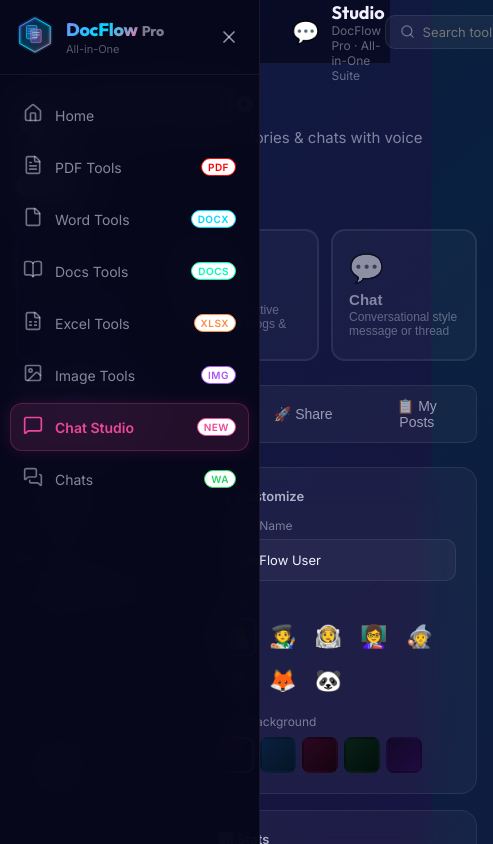
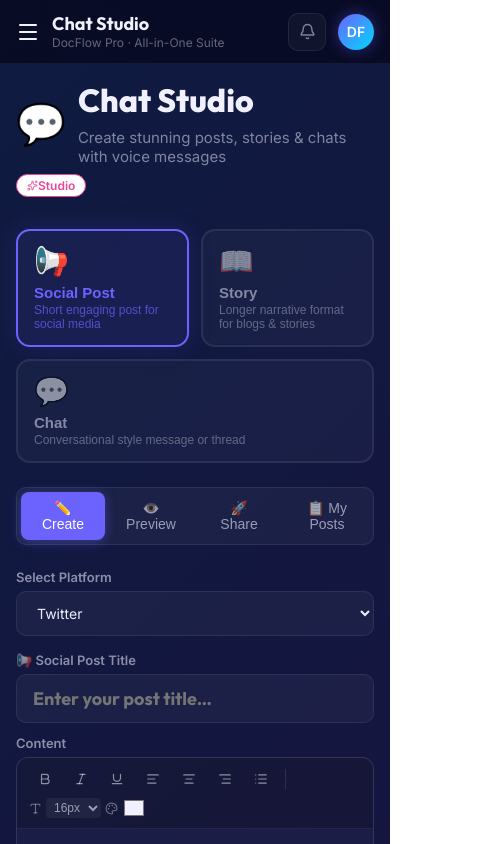
Before and after one commit to Prap1/Doc-Flow, a React (Vite) app: page /chat in a window 390 px wide. Shown: the top 844 px of the page, 493 px wide, since content can reach past the window. Built offline with nearby package versions, Linux system fonts and the light colour scheme.

Commit message:
'updated'

```diff
--- a/src/App.jsx
+++ b/src/App.jsx
@@ -1,5 +1,6 @@
 import { BrowserRouter, Routes, Route, useLocation } from 'react-router-dom';
 import { AnimatePresence } from 'framer-motion';
+import { useState } from 'react';
 import Sidebar from './components/Sidebar';
 import Header from './components/Header';
 import { Toaster } from './components/Toast';
@@ -33,6 +34,8 @@
 }
 
 export default function App() {
+  const [mobileSidebarOpen, setMobileSidebarOpen] = useState(false);
+
   return (
     <BrowserRouter>
       <Routes>
@@ -41,9 +44,9 @@
         {/* All other pages use the main layout */}
         <Route path="/*" element={
           <div className="app-layout">
-            <Sidebar />
+            <Sidebar mobileOpen={mobileSidebarOpen} setMobileOpen={setMobileSidebarOpen} />
             <div className="main-content">
-              <Header />
+              <Header onMenuClick={() => setMobileSidebarOpen(true)} />
               <AppRoutes />
             </div>
             <Toaster />
--- a/src/components/Header.jsx
+++ b/src/components/Header.jsx
@@ -1,6 +1,6 @@
 import { useLocation } from 'react-router-dom';
 import { motion } from 'framer-motion';
-import { Bell, Search, Sparkles } from 'lucide-react';
+import { Bell, Search, Sparkles, Menu } from 'lucide-react';
 
 const titles = {
   '/':      { label: 'Dashboard',    emoji: '🏠' },
@@ -12,24 +12,20 @@
   '/chat':  { label: 'Chat Studio',  emoji: '💬' },
 };
 
-export default function Header() {
+export default function Header({ onMenuClick }) {
   const { pathname } = useLocation();
   const info = titles[pathname] || { label: 'DocFlow Pro', emoji: '✨' };
 
   return (
     <motion.header
+      className="header"
       initial={{ y: -20, opacity: 0 }} animate={{ y: 0, opacity: 1 }}
-      style={{
-        position: 'fixed', top: 0, left: 260, right: 0, height: 64, zIndex: 90,
-        display: 'flex', alignItems: 'center', justifyContent: 'space-between',
-        padding: '0 32px',
-        background: 'rgba(7,7,26,0.7)',
-        borderBottom: '1px solid rgba(255,255,255,0.06)',
-        backdropFilter: 'blur(24px)',
-      }}
     >
       <div style={{ display: 'flex', alignItems: 'center', gap: 12 }}>
-        <span style={{ fontSize: 22 }}>{info.emoji}</span>
+        <button className="mobile-menu-btn" onClick={onMenuClick}>
+          <Menu size={24} />
+        </button>
+        <span style={{ fontSize: 22 }} className="header-emoji">{info.emoji}</span>
         <div>
           <h2 style={{ fontFamily: 'Outfit, sans-serif', fontWeight: 700, fontSize: 18, lineHeight: 1.2 }}>{info.label}</h2>
           <p style={{ fontSize: 12, color: 'rgba(240,240,255,0.4)' }}>DocFlow Pro · All-in-One Suite</p>
@@ -38,7 +34,7 @@
 
       <div style={{ display: 'flex', alignItems: 'center', gap: 12 }}>
         {/* Search */}
-        <div style={{
+        <div className="header-search" style={{
           display: 'flex', alignItems: 'center', gap: 8,
           background: 'rgba(255,255,255,0.05)', border: '1px solid rgba(255,255,255,0.08)',
           borderRadius: 10, padding: '8px 14px',
@@ -46,12 +42,12 @@
           <Search size={15} color="rgba(240,240,255,0.4)" />
           <input
             placeholder="Search tools..."
-            style={{ background: 'none', border: 'none', outline: 'none', color: 'rgba(240,240,255,0.7)', fontSize: 13, width: 140, fontFamily: 'inherit' }}
+            style={{ background: 'none', border: 'none', outline: 'none', color: 'rgba(240,240,255,0.7)', fontSize: 13, width: '100%', fontFamily: 'inherit' }}
           />
         </div>
 
         {/* AI badge */}
-        <div style={{
+        <div className="header-ai-badge" style={{
           display: 'flex', alignItems: 'center', gap: 6,
           background: 'linear-gradient(135deg, rgba(108,99,255,0.2), rgba(0,217,255,0.1))',
           border: '1px solid rgba(108,99,255,0.3)', borderRadius: 99,
--- a/src/components/Sidebar.jsx
+++ b/src/components/Sidebar.jsx
@@ -18,21 +18,23 @@
   { path: '/whatsapp', icon: <MessagesSquare size={20} />, label: 'Chats', color: '#25D366', badge: 'WA' },
 ];
 
-export default function Sidebar() {
+export default function Sidebar({ mobileOpen, setMobileOpen }) {
   const [collapsed, setCollapsed] = useState(false);
 
   return (
+    <>
+      {/* Mobile overlay */}
+      {mobileOpen && (
+        <div
+          className="sidebar-overlay"
+          onClick={() => setMobileOpen(false)}
+        />
+      )}
+
       <motion.aside
+        className={`sidebar ${mobileOpen ? 'mobile-open' : ''} ${collapsed ? 'collapsed' : ''}`}
         animate={{ width: collapsed ? 72 : 260 }}
         transition={{ duration: 0.3, ease: [0.4, 0, 0.2, 1] }}
-      style={{
-        position: 'fixed', left: 0, top: 0, bottom: 0, zIndex: 100,
-        background: 'rgba(7,7,26,0.95)',
-        borderRight: '1px solid rgba(255,255,255,0.07)',
-        backdropFilter: 'blur(24px)',
-        display: 'flex', flexDirection: 'column',
-        overflow: 'hidden',
-      }}
       >
         {/* Header */}
       <div style={{ padding: '16px', display: 'flex', alignItems: 'center', justifyContent: collapsed ? 'center' : 'space-between', borderBottom: '1px solid rgba(255,255,255,0.06)', minHeight: 72 }}>
@@ -49,6 +51,7 @@
           </div>
         )}
         <motion.button
+          className="sidebar-toggle-btn"
           whileHover={{ scale: 1.1 }} whileTap={{ scale: 0.9 }}
           onClick={() => setCollapsed(!collapsed)}
           style={{
@@ -58,6 +61,12 @@
         >
           {collapsed ? <Menu size={24} /> : <X size={20} />}
         </motion.button>
+        <button
+          className="mobile-close-btn"
+          onClick={() => setMobileOpen(false)}
+        >
+          <X size={24} />
+        </button>
       </div>
 
       {/* Nav */}
@@ -68,6 +77,7 @@
             to={item.path}
             end={item.path === '/'}
             style={{ textDecoration: 'none' }}
+            onClick={() => setMobileOpen(false)}
           >
             {({ isActive }) => (
               <motion.div
@@ -122,8 +132,7 @@
           </NavLink>
         ))}
       </nav>
-
-
       </motion.aside>
+    </>
   );
 }
--- a/src/index.css
+++ b/src/index.css
@@ -40,6 +40,70 @@
   min-height: 100vh;
   display: flex;
   flex-direction: column;
+  transition: margin-left var(--transition);
+}
+
+.header {
+  position: fixed;
+  top: 0;
+  left: var(--sidebar-w);
+  right: 0;
+  height: var(--header-h);
+  z-index: 90;
+  display: flex;
+  align-items: center;
+  justify-content: space-between;
+  padding: 0 32px;
+  background: rgba(7,7,26,0.7);
+  border-bottom: 1px solid rgba(255,255,255,0.06);
+  backdrop-filter: blur(24px);
+  transition: left var(--transition);
+}
+
+.sidebar {
+  position: fixed;
+  left: 0;
+  top: 0;
+  bottom: 0;
+  z-index: 100;
+  background: rgba(7,7,26,0.95);
+  border-right: 1px solid rgba(255,255,255,0.07);
+  backdrop-filter: blur(24px);
+  display: flex;
+  flex-direction: column;
+  overflow: hidden;
+  transition: transform 0.3s ease;
+}
+
+.sidebar.collapsed {
+  --sidebar-w: 72px;
+}
+
+.sidebar-overlay {
+  position: fixed;
+  inset: 0;
+  background: rgba(0,0,0,0.5);
+  backdrop-filter: blur(4px);
+  z-index: 95;
+  opacity: 1;
+  transition: opacity 0.3s ease;
+}
+
+.mobile-menu-btn {
+  display: none;
+  background: transparent;
+  border: none;
+  color: var(--text-primary);
+  cursor: pointer;
+}
+
+.mobile-close-btn {
+  display: none;
+  background: transparent;
+  border: none;
+  color: var(--text-primary);
+  cursor: pointer;
+  padding: 4px;
 }
 
 .page-body {
@@ -144,6 +208,8 @@
 .tool-grid-3 { grid-template-columns: repeat(3, 1fr); }
 .tool-grid-4 { grid-template-columns: repeat(4, 1fr); }
 
+.studio-grid { display: grid; grid-template-columns: 1fr 280px; gap: 20px; }
+
 /* File list */
 .file-list { display: flex; flex-direction: column; gap: 8px; margin-top: 16px; }
 .file-item {
@@ -220,8 +286,20 @@
 }
 @media (max-width: 768px) {
   .main-content { margin-left: 0; }
+  .header { left: 0; padding: 0 16px; }
   .page-body { padding: 16px; padding-top: calc(var(--header-h) + 16px); }
   .tool-grid-2, .tool-grid-3, .tool-grid-4 { grid-template-columns: 1fr; }
+  .studio-grid { grid-template-columns: 1fr; }
+
+  .sidebar { transform: translateX(-100%); width: 260px !important; }
+  .sidebar.mobile-open { transform: translateX(0); }
+  .sidebar-toggle-btn { display: none !important; }
+  .mobile-close-btn { display: flex; }
+
+  .mobile-menu-btn { display: flex; }
+  .header-emoji { display: none; }
+  .header-search { display: none !important; }
+  .header-ai-badge { display: none !important; }
 
   .whatsapp-container { flex-direction: column !important; height: auto !important; }
   .whatsapp-sidebar { width: 100% !important; height: 250px; border-right: none !important; border-bottom: 1px solid #e0e0e0; }
--- a/src/pages/ChatStudio.jsx
+++ b/src/pages/ChatStudio.jsx
@@ -188,7 +188,7 @@
         {/* CREATE tab */}
         {tab === 0 && activeType !== 'whatsapp' && (
           <motion.div initial={{ opacity: 0 }} animate={{ opacity: 1 }}>
-            <div style={{ display: 'grid', gridTemplateColumns: '1fr 280px', gap: 20 }}>
+            <div className="studio-grid">
               <div>
                 {/* Title */}
                 <div style={{ marginBottom: 12 }}>
--- a/src/pages/Home.jsx
+++ b/src/pages/Home.jsx
@@ -82,7 +82,7 @@
         </div>
         <motion.div
           variants={container} initial="hidden" animate="show"
-          style={{ display: 'grid', gridTemplateColumns: 'repeat(3, 1fr)', gap: 16 }}
+          className="tool-grid tool-grid-3"
         >
           {modules.map((mod, i) => (
             <motion.div key={mod.path} variants={item}>
```
Lines whose indentation alone changed are shown as unchanged.
